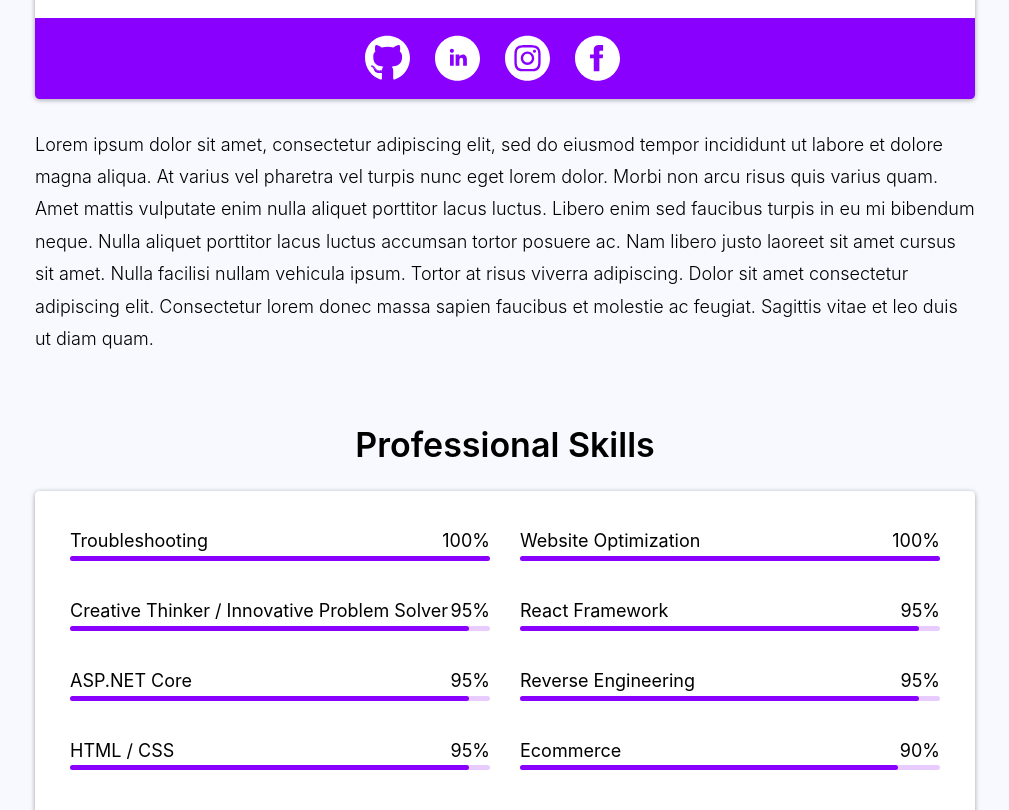
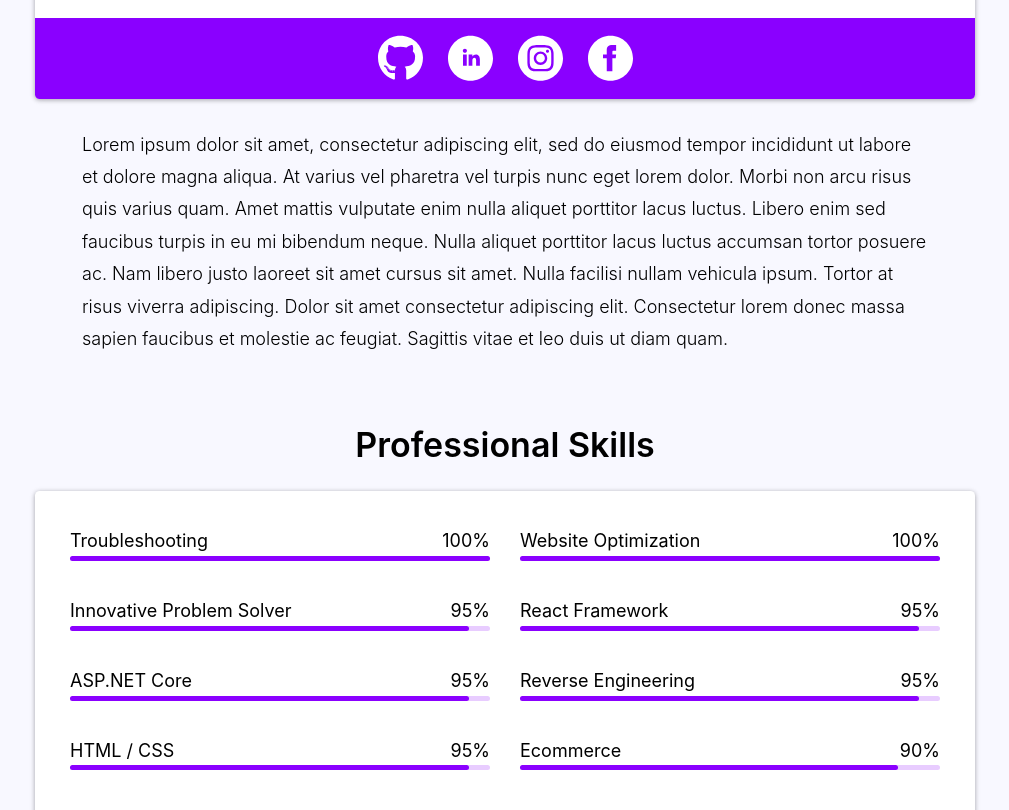
Before and after one commit to chancity/resume, a React (Create React App) app: page / in a window 1280 px wide. Shown: the part 480-1290 px from the top of the page, without its empty margins (135-1144 px from the left). Built offline with nearby package versions, Linux system fonts and the light colour scheme.

Commit message:
Added Education section

```diff
--- a/src/components/About.js
+++ b/src/components/About.js
@@ -207,6 +207,9 @@ const SocialsWrapper = styled.div`
 				}
 		    }
 	    }
+	    li:last-of-type{
+	    	margin: 0;
+	    }
 	}
 
 `;
--- a/src/components/Shared.js
+++ b/src/components/Shared.js
@@ -41,7 +41,8 @@ export const SectionBlurbs = styled.div`
     line-height: 1.8;
     text-align: left;
     margin-top: 30px;
-
+	padding-left: 5%;
+	padding-right: 5%;
 
     p {
     	margin: 0 0 25px 0;
--- a/src/components/Skills.js
+++ b/src/components/Skills.js
@@ -107,7 +107,7 @@ export const Skills = () => {
 				<SkillsWrapper>
 					<ProgressBar title={'Troubleshooting'} percentage={100}/>
 					<ProgressBar title={'Website Optimization'} percentage={100}/>
-					<ProgressBar title={'Creative Thinker / Innovative Problem Solver'} percentage={95}/>
+					<ProgressBar title={'Innovative Problem Solver'} percentage={95}/>
 					<ProgressBar title={'React Framework'} percentage={95}/>
 					<ProgressBar title={'ASP.NET Core'} percentage={95}/>
 					<ProgressBar title={'Reverse Engineering'} percentage={95}/>
```
